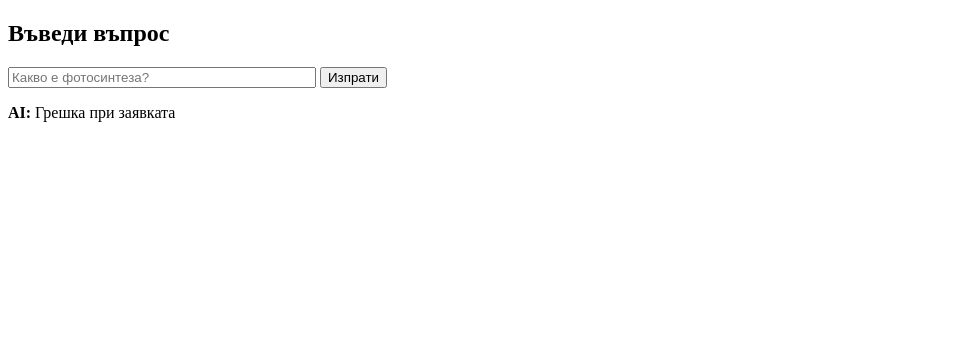
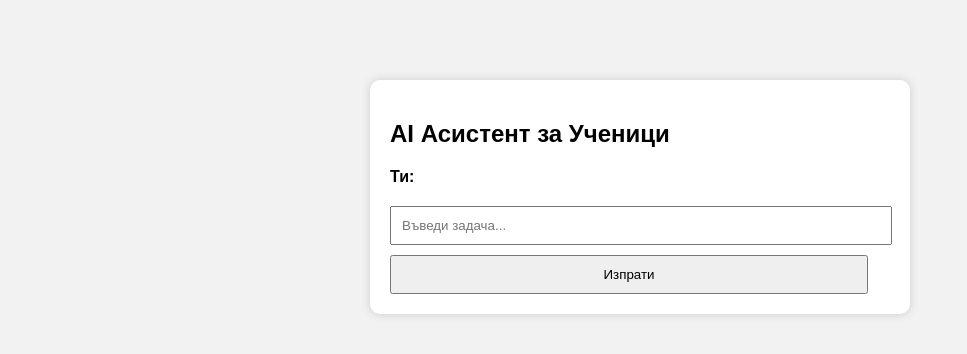
Before and after one commit to ktihomirov96/ggg, a website: page index.html in a window 1280 px wide. Both pictures are taken after a click on the button "Изпрати". Shown: the whole page, without its empty margins (0-967 px from the left). Drawn offline with Linux system fonts and the light colour scheme; no server answers.

Commit message:
Add files via upload

```diff
--- a/index.html
+++ b/index.html
@@ -1,28 +1,38 @@
-
 <!DOCTYPE html>
 <html lang="bg">
 <head>
-  <meta charset="UTF-8">
+  <meta charset="UTF-8" />
   <title>AI Асистент за Ученици</title>
+  <style>
+    body { font-family: Arial; background: #f2f2f2; margin: 0; padding: 0; }
+    #chatbox { width: 100%; max-width: 500px; margin: 80px auto; background: white; border-radius: 10px; padding: 20px; box-shadow: 0 0 10px #ccc; }
+    .entry { margin-bottom: 10px; }
+    .user { font-weight: bold; }
+    .ai { color: darkblue; }
+    input, button { padding: 10px; margin-top: 10px; width: calc(100% - 22px); }
+  </style>
 </head>
 <body>
-  <h2>Въведи въпрос</h2>
-  <input id="question" style="width:300px;" placeholder="Какво е фотосинтеза?"/>
-  <button onclick="ask()">Изпрати</button>
-  <p><strong>AI:</strong> <span id="answer"></span></p>
+  <div id="chatbox">
+    <h2>AI Асистент за Ученици</h2>
+    <div id="chat"></div>
+    <input type="text" id="prompt" placeholder="Въведи задача..." />
+    <button onclick="send()">Изпрати</button>
+  </div>
+
   <script>
-    function ask() {
-      const q = document.getElementById('question').value;
-      fetch('/ask', {
-        method: 'POST',
-        headers: {'Content-Type': 'application/json'},
-        body: JSON.stringify({question: q})
-      })
-      .then(res => res.json())
-      .then(data => {
-        document.getElementById('answer').innerText = data.answer;
-      })
-      .catch(() => document.getElementById('answer').innerText = 'Грешка при заявката');
+    async function send() {
+      const prompt = document.getElementById("prompt").value;
+      const chat = document.getElementById("chat");
+      chat.innerHTML += `<div class="entry"><span class="user">Ти:</span> ${prompt}</div>`;
+      const res = await fetch("/ask", {
+        method: "POST",
+        headers: { "Content-Type": "application/json" },
+        body: JSON.stringify({ prompt })
+      });
+      const data = await res.json();
+      chat.innerHTML += `<div class="entry"><span class="ai">AI:</span> ${data.reply}</div>`;
+      document.getElementById("prompt").value = "";
     }
   </script>
 </body>
```
Also changed, not shown: server.js (+11 -20 lines).
